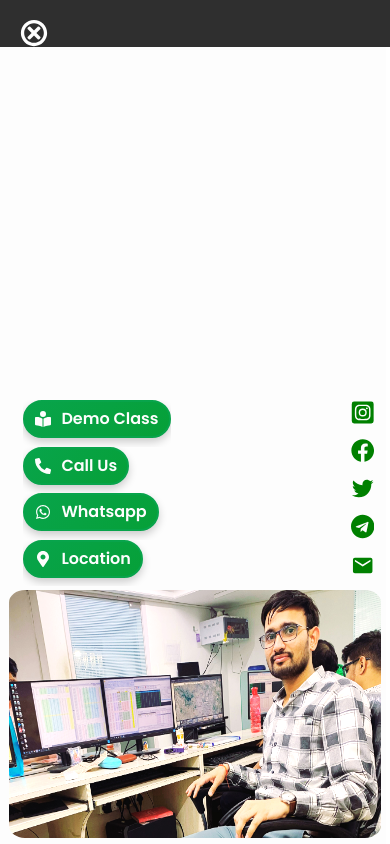
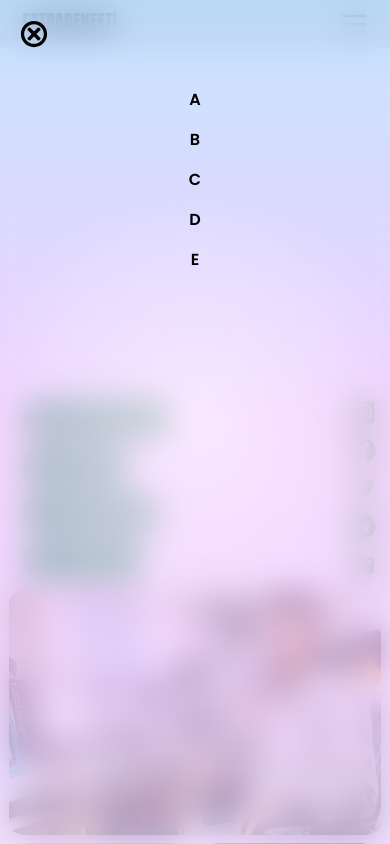
Before and after one commit to ashmitrajgithub/TradeNeeti, a React (Vite) app: page / in a window 390 px wide. Both pictures are taken after a click on the button 354 px from the left and 22 px from the top of the page. Shown: the top 844 px of the page. Built offline with nearby package versions, Linux system fonts and the light colour scheme; grey boxes are pictures that could not be loaded.

Commit message:
Revert "Amit 100% width"
This reverts commit 7a2349adba204de016ebbaf7a0f2e643e3909a1e.

```diff
--- a/src/App.css
+++ b/src/App.css
@@ -6,47 +6,25 @@
 font-family: 'Poppins', sans-serif; */
 font-family: "Playfair Display", serif;
 }
-
-
-html, body {
-  width: 100%;
-  overflow-x: hidden;
-}
-
-* {
-  margin: 0;
-  padding: 0;
-  box-sizing: border-box;
-  text-decoration: none;
-  border: none;
-  outline: none;
-  scroll-behavior: smooth;
-}
-
 .hamburger{
 
   width: 100%;
-  /* background: linear-gradient(
+  height: 100vh;
+  background: linear-gradient(
           180deg,
-          rgba(168, 168, 168, 0.7) 0%,
-          rgba(255, 255, 255, 0.6) 40%,
-          rgba(169, 169, 169, 0.7) 100%
+          rgba(174, 217, 255, 0.7) 0%,
+          rgba(234, 179, 255, 0.6) 50%,
+          rgba(233, 211, 255, 0.7) 100%
       ),
       radial-gradient(
           circle at 50% 50%,
           rgba(255, 255, 255, 0.7) 0%,
           rgba(255, 255, 255, 0.5) 0%,
           rgba(255, 255, 255, 0) 50%
-      ); */
-      background-color: #2F2F2F;
-      color: white;
-      border-bottom-left-radius: 5%;
-      border-bottom-right-radius: 5%;
-
+      );
   background-blend-mode: overlay;
-  /* backdrop-filter: blur(16px);
-  -webkit-backdrop-filter: blur(16px); */
-  height: 50vh;
+  backdrop-filter: blur(16px);
+  -webkit-backdrop-filter: blur(16px);
   z-index: 100;
 }
 
--- a/src/components/HedgingAnimation.css
+++ b/src/components/HedgingAnimation.css
@@ -6,7 +6,7 @@ html, body {
 }
 
   * {
-    margin: 0;
+    margin: 0%;
     padding: 0;
     box-sizing: border-box;
     text-decoration: none;
@@ -406,11 +406,6 @@ html, body {
 
 
 @media (min-width:300px) and (max-width: 799px) {
-
-    *{
-        max-width:100%;
-        overflow-x: hidden;
-    }
    .home{
         position:absolute;
         top:15vw;
@@ -426,19 +421,18 @@ html, body {
         align-items: center;
         height:110vh;
         margin-top: 45px;
-        max-width: 99%;
     }
 
     .home .home-content {
         position: relative;
-        width:99%;
+        width:100vw;
         overflow: hidden;
         height: 40vh;
     }
 
     .home .home-content .profession-gif {
+        width:100vw;
         height: 40vh;
-        width: fit-content;
         scale: 1.3;
         overflow: hidden;
         margin-left: 15vw;
--- a/src/components/header/Header.jsx
+++ b/src/components/header/Header.jsx
@@ -16,7 +16,7 @@ function Header({ toggleLocationPopup }) {
 
   return (
     <div className="main-header ">
-      <div className="w-full topbar py-2 bg-[rgb(215,217,219)] fixed top-0 z-50 main-header top-0 headerfirst">
+      <div className="w-full topbar py-2 bg-[rgb(215,217,219)] fixed top-0 z-50 main-header headerfirst">
         <div className="headerInfo bg-brown-700 flex flex-wrap justify-between items-center gap-2 text-sm sm:text-base px-4 sm:px-16">
           <div className="headerContact flex flex-wrap gap-4 items-center">
             <a href="tel:+91-6206256034" className="flex items-center gap-1">
--- a/src/components/header/hamburger.jsx
+++ b/src/components/header/hamburger.jsx
@@ -17,7 +17,7 @@ function Hamburger({toggleMenu})  {
                                 className="hover:text-blue-800"
                                 onClick={() => setIsNavOpen(false)}
                             >
-                                Why TNA
+                                A
                             </a>
                         </li>
                         <li>
@@ -26,7 +26,7 @@ function Hamburger({toggleMenu})  {
                                 className="hover:text-blue-800"
                                 onClick={() => setIsNavOpen(false)}
                             >
-                                Faculty
+                                B
                             </a>
                         </li>
                         <li>
@@ -35,7 +35,7 @@ function Hamburger({toggleMenu})  {
                                 className="hover:text-blue-800"
                                 onClick={() => setIsNavOpen(false)}
                             >
-                                Courses
+                                C
                             </a>
                         </li>
                         <li>
@@ -44,7 +44,7 @@ function Hamburger({toggleMenu})  {
                                 className="hover:text-blue-800"
                                 onClick={() => setIsNavOpen(false)}
                             >
-                                Apply Now
+                                D
                             </a>
                         </li>
                         <li>
@@ -53,7 +53,7 @@ function Hamburger({toggleMenu})  {
                                 className="hover:text-blue-800"
                                 onClick={() => setIsNavOpen(false)}
                             >
-                                Contact Us
+                                E
                             </a>
                         </li>
                     </ul>
--- a/src/components/header/header.css
+++ b/src/components/header/header.css
@@ -17,13 +17,11 @@
 @media (min-width:300px) and (max-width: 799px) {
 
   .headerfirst{
-    display:none;
+    visibility: hidden;
   }
 
   .headersecond{
-    width: 100%;
     position:fixed;
-    top:-0.15vh;
-    z-index: 1000;
+    top:0;
   }
 }
```
